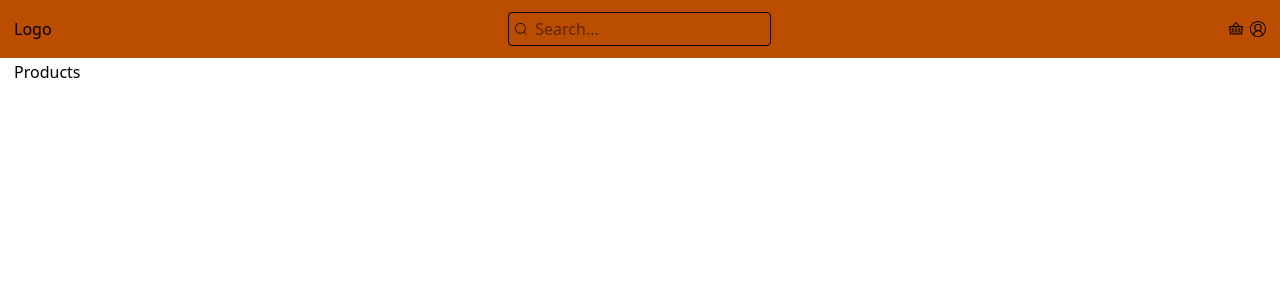
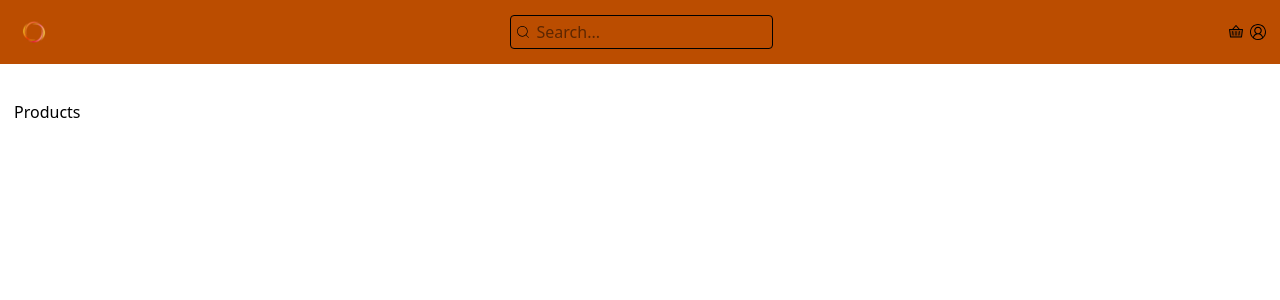
Before and after one commit to kestenbaum/shop-next, a Next.js app: page / in a window 1280 px wide. Shown: the top 300 px of the page. Built offline with nearby package versions, Linux system fonts and the light colour scheme.

Commit message:
update header: add hook for calculate size header to size content

```diff
--- a/src/components/Header.tsx
+++ b/src/components/Header.tsx
@@ -1,17 +1,36 @@
-import React from 'react';
+'use client';
+
+import React, { useLayoutEffect, useRef, useState } from 'react';
 import { PiBasketDuotone } from 'react-icons/pi';
 import { VscAccount } from 'react-icons/vsc';
 
 import Link from 'next/link';
 
+import Logo from '@/components/ui/Logo';
 import Search from '@/components/ui/Search';
 
 const Header = () => {
+  const ref = useRef<HTMLDivElement>(null);
+  const [height, setHeight] = useState(0);
+
+  useLayoutEffect(() => {
+    if (ref.current) {
+      const resizeObserver = new ResizeObserver(([entry]) => {
+        setHeight(entry.contentRect.height);
+      });
+      resizeObserver.observe(ref.current);
+      return () => resizeObserver.disconnect();
+    }
+  }, []);
+
   return (
-    <header className="fixed top-0 left-0 right-0 bg-amber-700 w-full py-3">
+    <>
+      <header ref={ref} className="fixed top-0 left-0 right-0 bg-amber-700 w-full py-3">
         <div className="container mx-auto px-3.5 w-full">
           <div className="flex justify-between items-center">
-          <Link href="/">Logo</Link>
+            <Link href="/">
+              <Logo />
+            </Link>
             <Search />
             <div className="flex gap-1.5">
               <Link href="/">
@@ -24,6 +43,8 @@ const Header = () => {
           </div>
         </div>
       </header>
+      <div style={{ height }} />
+    </>
   );
 };
 
--- /dev/null
+++ b/src/components/ui/Logo.tsx
@@ -0,0 +1,11 @@
+import React from 'react';
+
+import Image from 'next/image';
+
+import LogoIcon from '@/assets/logo.png';
+
+const Logo = () => {
+  return <Image src={LogoIcon} alt="Logo" width={40} height={40} />;
+};
+
+export default Logo;
--- a/src/components/ui/Search.tsx
+++ b/src/components/ui/Search.tsx
@@ -5,7 +5,11 @@ const Search = () => {
   return (
     <div className="flex items-center gap-1.5 p-1 border border-b-black rounded cursor-pointer">
       <CiSearch />
-      <input className='outline-0 focus:placeholder-transparent' placeholder="Search..." type="search" />
+      <input
+        className="outline-0 focus:placeholder-transparent"
+        placeholder="Search..."
+        type="search"
+      />
     </div>
   );
 };
```
Also changed, not shown: src/assets/logo.png (added). Lines whose indentation alone changed are shown as unchanged.
